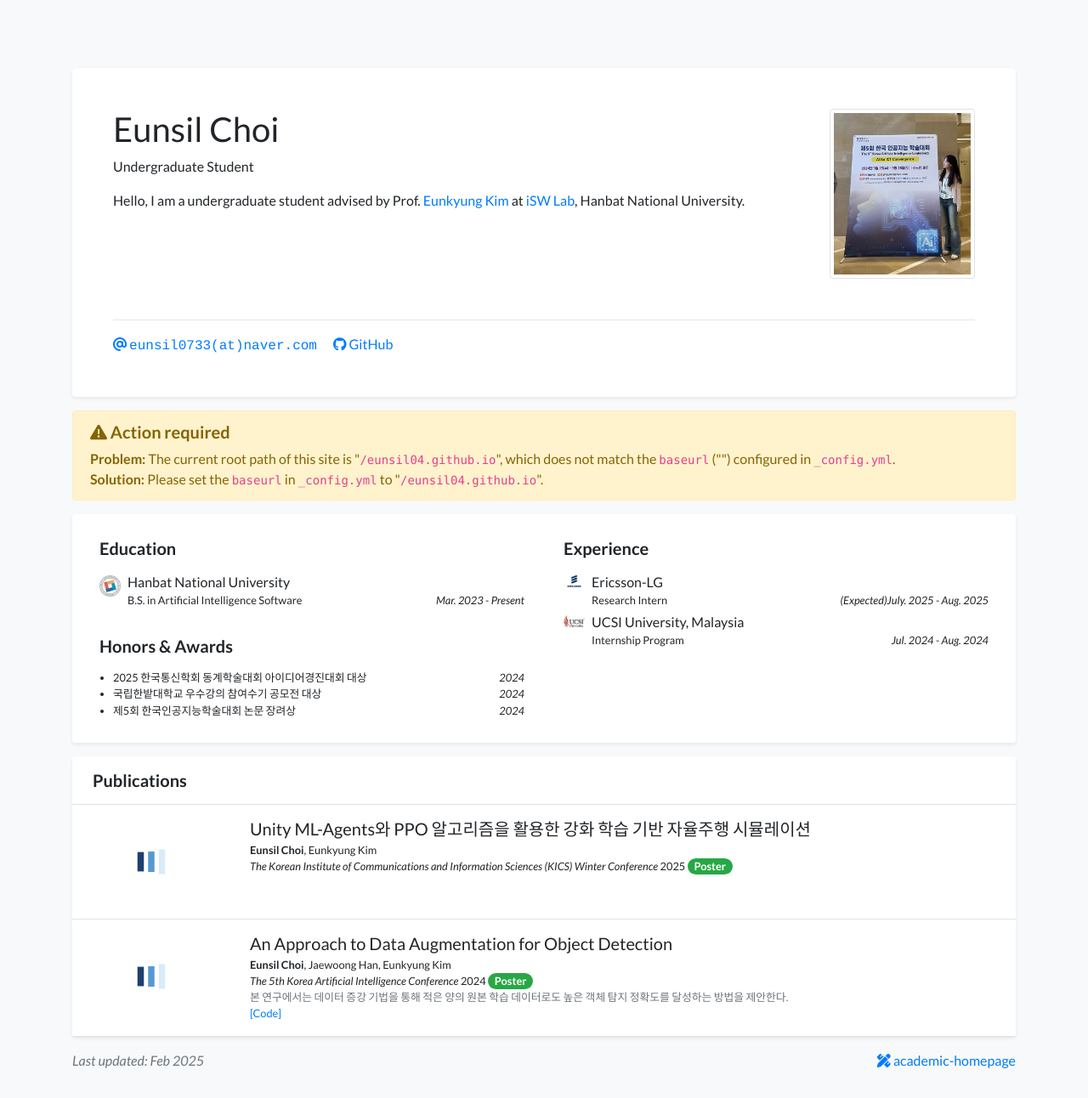
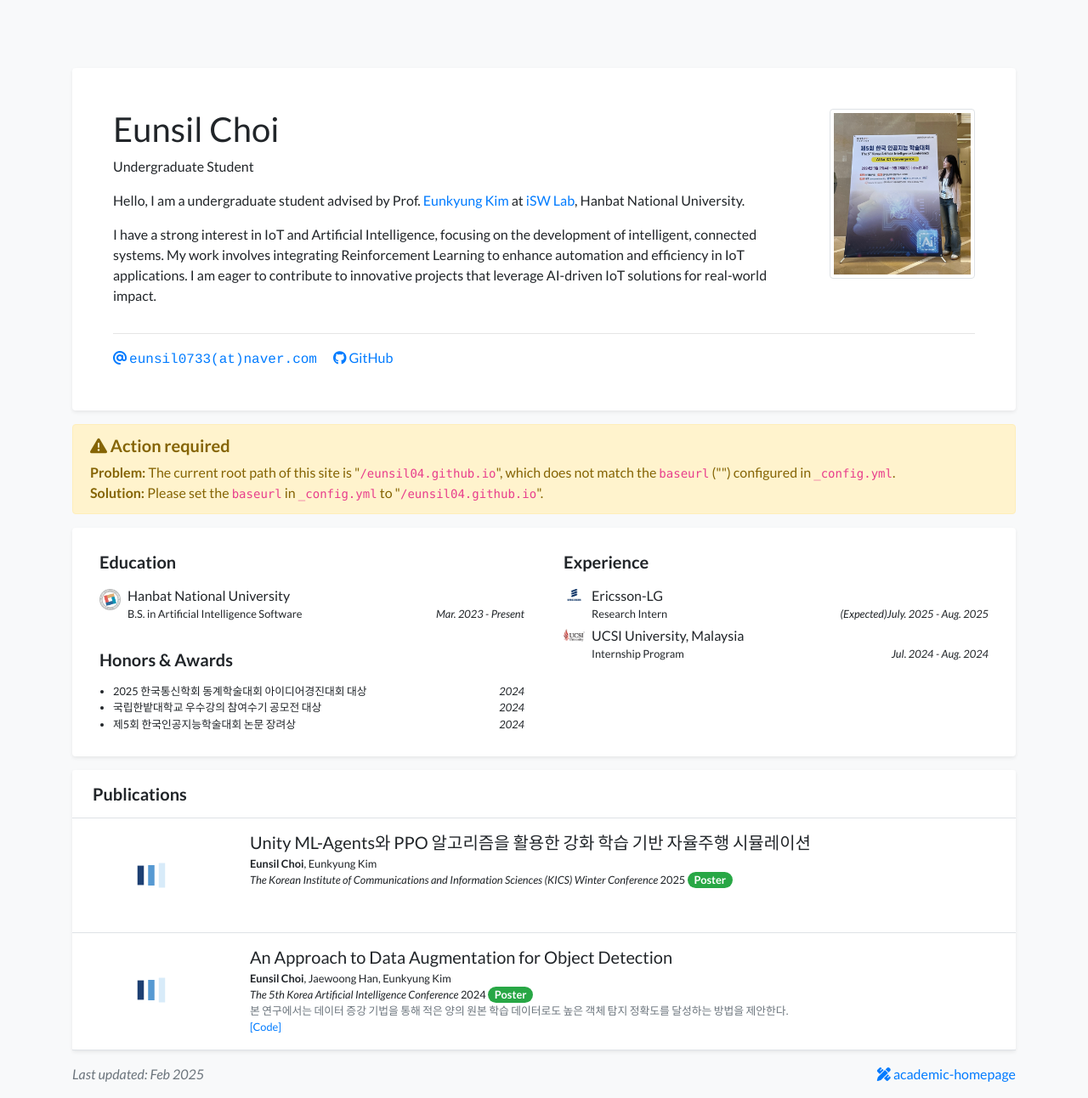
Before and after one commit to eunsil04/eunsil04.github.io, a Jekyll site: the page built from index.html, in a window 1280 px wide. Shown: the whole page at 85% size. Built offline with Jekyll 4.4.1, drawn with Linux system fonts in a browser that asks for light colours; nearby versions of some CDN libraries; a style sheet for code colours, icons or effects is not loaded.

Commit message:
Update profile.yml

```diff
--- a/_data/profile.yml
+++ b/_data/profile.yml
@@ -24,7 +24,9 @@ short_bio: >-
   <p>
       Hello, I am a undergraduate student advised by Prof. <a href="https://sites.google.com/view/hisw/professor?authuser=0" target="_blank">Eunkyung Kim</a> at <a href="https://sites.google.com/view/hisw/home?authuser=0" target="_blank">iSW Lab</a>, Hanbat National University.
   </p>
-
+  <p>
+      I have a strong interest in IoT and Artificial Intelligence, focusing on the development of intelligent, connected systems. My work involves integrating Reinforcement Learning to enhance automation and efficiency in IoT applications. I am eager to contribute to innovative projects that leverage AI-driven IoT solutions for real-world impact.
+  </p>
 portrait_url: /assets/images/photos/eunsil.png
 #portrait_caption: >-
 #  Photo by Manja Vitolic on Unsplash (this caption is optional, comment it out to disable).
```
